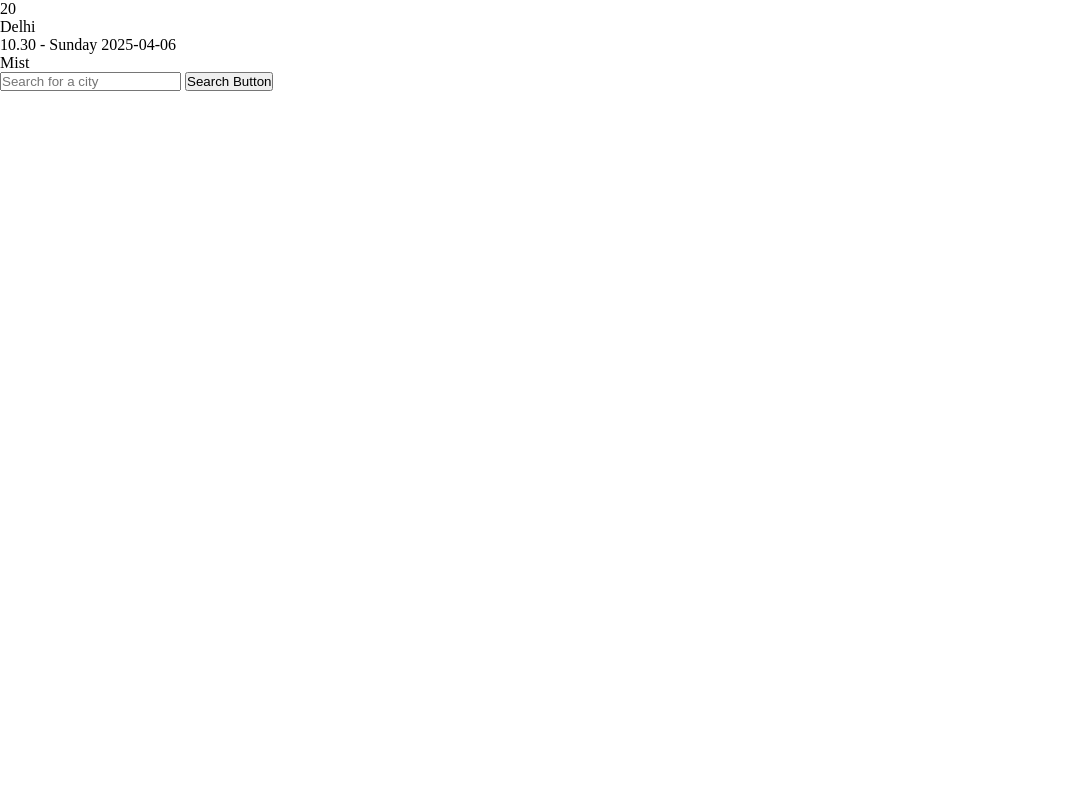
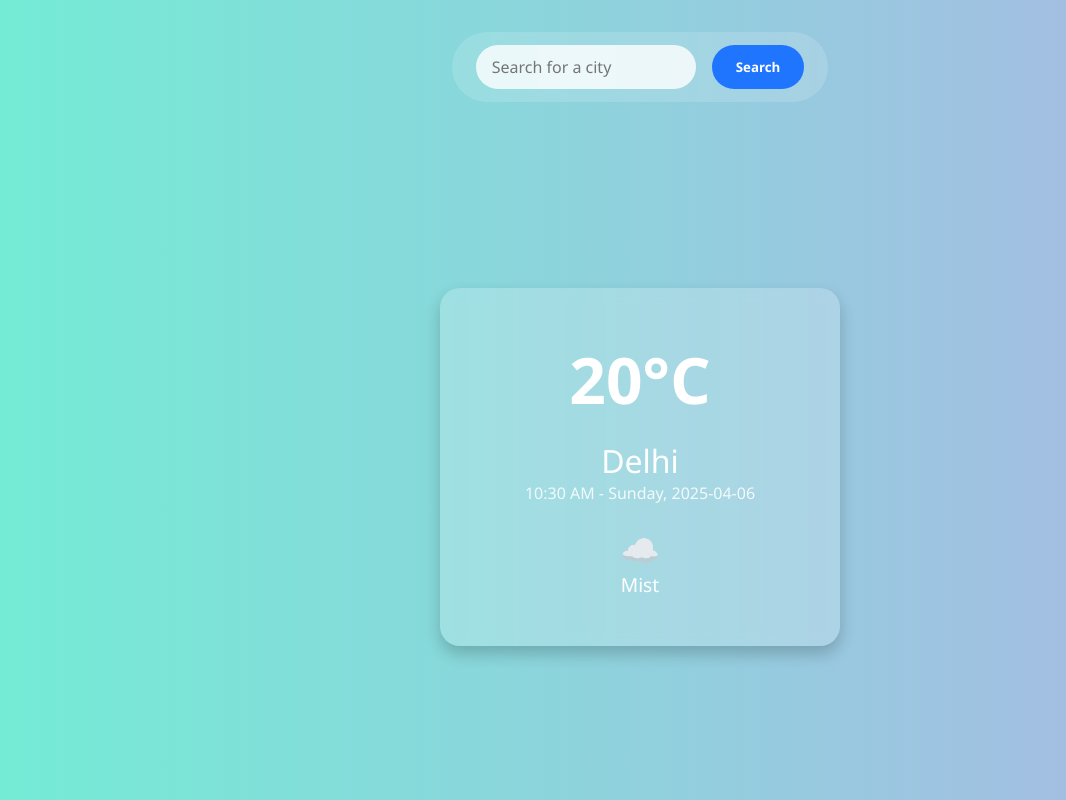
Before and after one commit to mahi0349/Weather-app, a plain HTML site: page index.html in a window 1280 px wide. Shown: the whole page, without its empty margins (0-1066 px from the left). Drawn offline with Linux system fonts and the light colour scheme.

Commit message:
halfway of my project target

```diff
--- a/index.html
+++ b/index.html
@@ -3,32 +3,32 @@
 <head>
     <meta charset="UTF-8">
     <meta name="viewport" content="width=device-width, initial-scale=1.0">
-    <title>Weather_app</title>
+    <title>Weather App</title>
     <link rel="stylesheet" href="style.css">
 </head>
 <body>
+    <nav>
+        <form class="search-form">
+            <input type="text" placeholder="Search for a city" class="search_area" />
+            <button type="submit">Search</button>
+        </form>
+    </nav>
+
     <div class="container">
         <div class="weather_container">
             <div class="temp">
-                <p>20</p>
+                <p>20°C</p>
             </div>
             <div class="time_loca">
-                <p>Delhi</p>
-                <p>10.30 - Sunday 2025-04-06</p>
+                <p class="location">Delhi</p>
+                <span class="datetime">10:30 AM - Sunday, 2025-04-06</span>
             </div>
             <div class="condition">
-                <p></p>
-                <p>Mist</p>
+                <p class="weather-icon">☁️</p>
+                <p class="weather-text">Mist</p>
             </div>
         </div>
     </div>
-
-    <nav>
-        <form>
-            <input type="text" placeholder="Search for a city" class="search_area"/>
-            <button type="submit">Search Button</button>
-        </form>
-    </nav>
-
 </body>
 </html>
+<script src="script.js"></script>
--- a/style.css
+++ b/style.css
@@ -1,5 +1,110 @@
-*{
+* {
     margin: 0;
     padding: 0;
-    /* box-sizing: border-box; */
+    box-sizing: border-box;
+    font-family: 'Segoe UI', Tahoma, Geneva, Verdana, sans-serif;
 }
+
+body {
+    background: linear-gradient(to right, #74ebd5, #ACB6E5);
+    color: #fff;
+    min-height: 100vh;
+    display: flex;
+    flex-direction: column;
+    justify-content: flex-start;
+    align-items: center;
+}
+
+nav {
+    width: 100%;
+    padding: 2rem 0;
+    display: flex;
+    justify-content: center;
+}
+
+.search-form {
+    display: flex;
+    gap: 1rem;
+    background: rgba(255, 255, 255, 0.15);
+    padding: 0.8rem 1.5rem;
+    border-radius: 50px;
+    backdrop-filter: blur(5px);
+}
+
+.search_area {
+    padding: 0.7rem 1rem;
+    border: none;
+    border-radius: 25px;
+    outline: none;
+    font-size: 1rem;
+    background: #ffffffcc;
+    color: #333;
+    width: 220px;
+}
+
+button {
+    padding: 0.7rem 1.5rem;
+    border: none;
+    border-radius: 25px;
+    background-color: #1f75fe;
+    color: white;
+    font-weight: bold;
+    cursor: pointer;
+    transition: background-color 0.3s ease;
+}
+
+button:hover {
+    background-color: #0056b3;
+}
+
+.container {
+    flex: 1;
+    display: flex;
+    justify-content: center;
+    align-items: center;
+    width: 100%;
+}
+
+.weather_container {
+    background: rgba(255, 255, 255, 0.2);
+    padding: 3rem;
+    border-radius: 20px;
+    text-align: center;
+    backdrop-filter: blur(6px);
+    box-shadow: 0 8px 16px rgba(0,0,0,0.2);
+    max-width: 400px;
+    width: 100%;
+}
+
+.temp p {
+    font-size: 4rem;
+    font-weight: 600;
+}
+
+.time_loca {
+    margin-top: 1rem;
+}
+
+.time_loca .location {
+    font-size: 2rem;
+    font-weight: 500;
+}
+
+.time_loca .datetime {
+    font-size: 1rem;
+    margin-top: 0.3rem;
+    opacity: 0.85;
+}
+
+.condition {
+    margin-top: 1.5rem;
+}
+
+.weather-icon {
+    font-size: 2rem;
+}
+
+.weather-text {
+    font-size: 1.2rem;
+    font-weight: 500;
+}
```
Also changed, not shown: index.js (+20 -0 lines).
